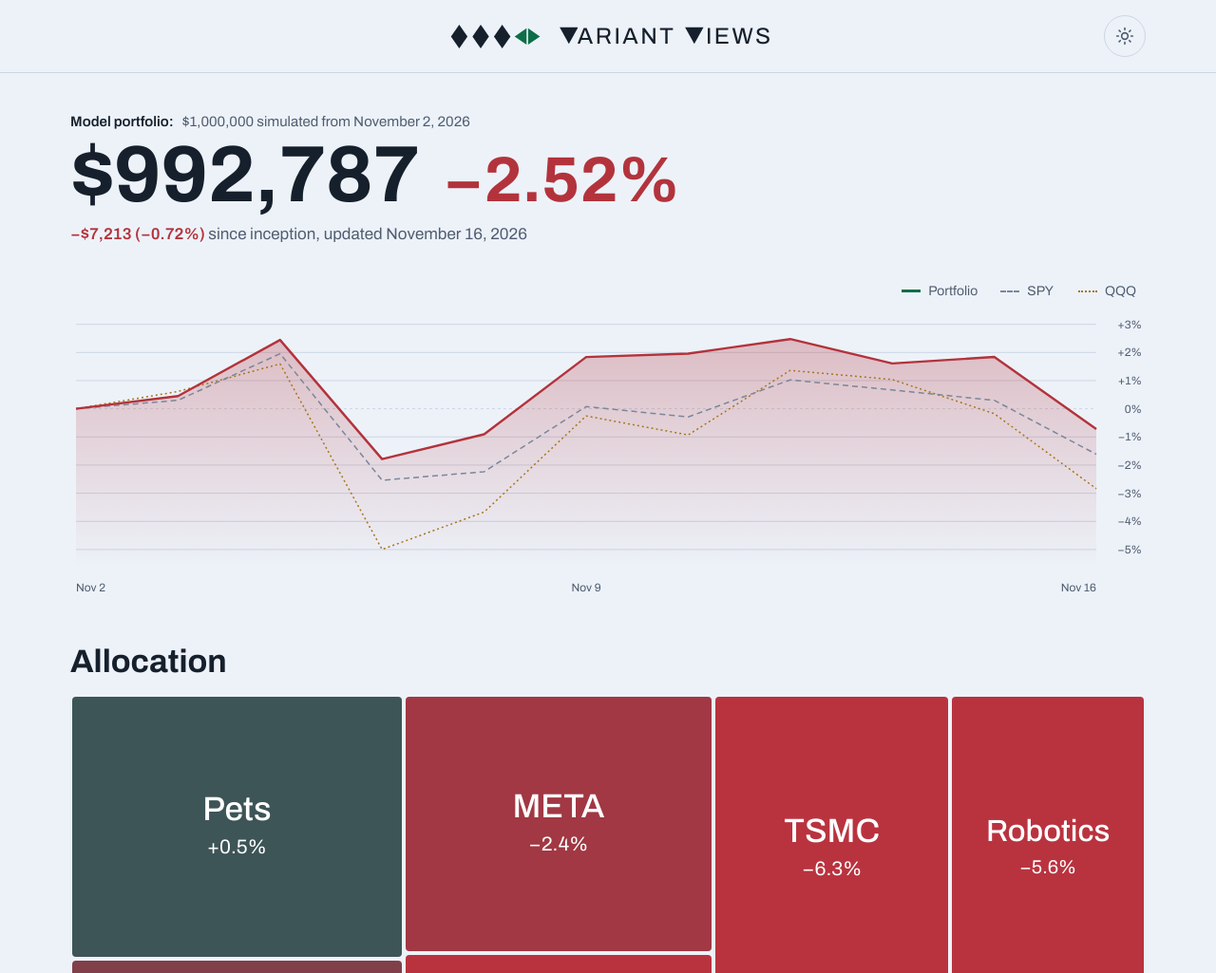
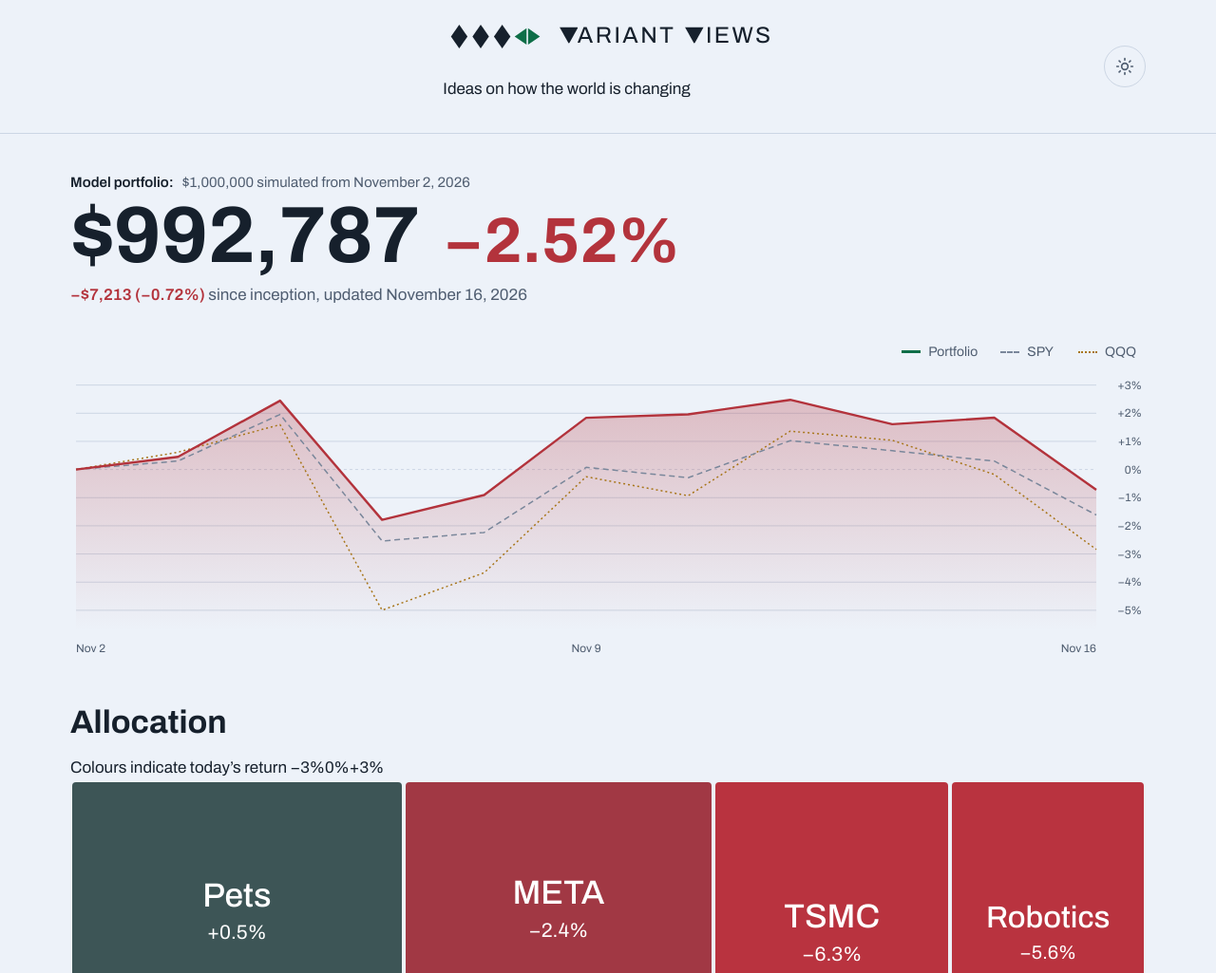
Before and after one commit to Variantviews/Variant-views, a plain HTML site: page index.html in a window 1280 px wide. Shown: the top 1025 px of the page at 95% size. Drawn offline with Linux system fonts and the light colour scheme.

Commit message:
Update index.html

```diff
--- a/index.html
+++ b/index.html
@@ -4,7 +4,17 @@
 <meta charset="utf-8">
 <meta name="viewport" content="width=device-width, initial-scale=1">
 <title>Variant Views</title>
-<meta name="description" content="Investment theses, each held in a model portfolio from the day it was published and measured against SPY and QQQ.">
+<meta name="description" content="Ideas on how the world is changing">
+<meta property="og:type" content="website">
+<meta property="og:site_name" content="Variant Views">
+<meta property="og:title" content="Variant Views">
+<meta property="og:description" content="Ideas on how the world is changing">
+<meta property="og:url" content="https://variantviews.com/">
+<meta property="og:image" content="https://variantviews.com/preview.png">
+<meta property="og:image:width" content="1200">
+<meta property="og:image:height" content="630">
+<meta property="og:image:alt" content="Variant Views logo">
+<meta name="twitter:card" content="summary_large_image">
 <link rel="icon" href="favicon.svg" type="image/svg+xml">
 <link rel="preconnect" href="https://fonts.googleapis.com">
 <link rel="preconnect" href="https://fonts.gstatic.com" crossorigin>
@@ -17,6 +27,7 @@
 
 <header class="top">
   <div class="wrap top-row">
+    <div class="brand-wrap">
     <a class="brand" href="#main" aria-label="Variant Views">
       <svg class="brand-mark" viewBox="0 0 50.7 16" aria-hidden="true">
         <polygon class="bm-d" points="8,2.25 12,8 8,13.75 4,8"/>
@@ -25,8 +36,12 @@
         <polygon class="bm-g" points="40.57,4 40.57,12 34.82,8"/>
         <polygon class="bm-g" points="41.33,4 41.33,12 47.08,8"/>
       </svg>
+      <span class="brand-lockup">
       <span class="brand-word" aria-hidden="true"><svg class="brand-v brand-v1" viewBox="0 0 100 100" preserveAspectRatio="none"><polygon points="0,0 50,100 100,0"/></svg>ARIANT<span class="brand-space"></span><svg class="brand-v brand-v2" viewBox="0 0 100 100" preserveAspectRatio="none"><polygon points="0,0 50,100 100,0"/></svg>IEWS</span>
+      </span>
     </a>
+    <p class="tagline">Ideas on how the world is changing</p>
+    </div>
     <button type="button" class="theme-btn" id="theme-btn" aria-label="Switch between light and dark mode">
       <svg class="i-moon" viewBox="0 0 24 24" fill="none" stroke="currentColor" stroke-width="2" stroke-linecap="round" stroke-linejoin="round" aria-hidden="true"><path d="M20 14.5A8.5 8.5 0 0 1 9.5 4a8.5 8.5 0 1 0 10.5 10.5z"/></svg>
       <svg class="i-sun" viewBox="0 0 24 24" fill="none" stroke="currentColor" stroke-width="2" stroke-linecap="round" aria-hidden="true"><circle cx="12" cy="12" r="4"/><path d="M12 2v2M12 20v2M4.9 4.9l1.4 1.4M17.7 17.7l1.4 1.4M2 12h2M20 12h2M4.9 19.1l1.4-1.4M17.7 6.3l1.4-1.4"/></svg>
@@ -54,7 +69,14 @@
       </div>
 
       <div class="block">
-        <h2 class="panel-h">Allocation</h2>
+        <div class="panel-row">
+          <h2 class="panel-h">Allocation</h2>
+          <div class="heat-legend">
+            <span class="heat-legend-label">Colours indicate today’s return</span>
+            <span class="heat-legend-bar" aria-hidden="true"></span>
+            <span class="heat-legend-scale num" aria-hidden="true"><span>−3%</span><span>0%</span><span>+3%</span></span>
+          </div>
+        </div>
         <div class="treemap" id="treemap"></div>
         <div class="heat-tip" id="heat-tip" role="tooltip"></div>
       </div>
```
